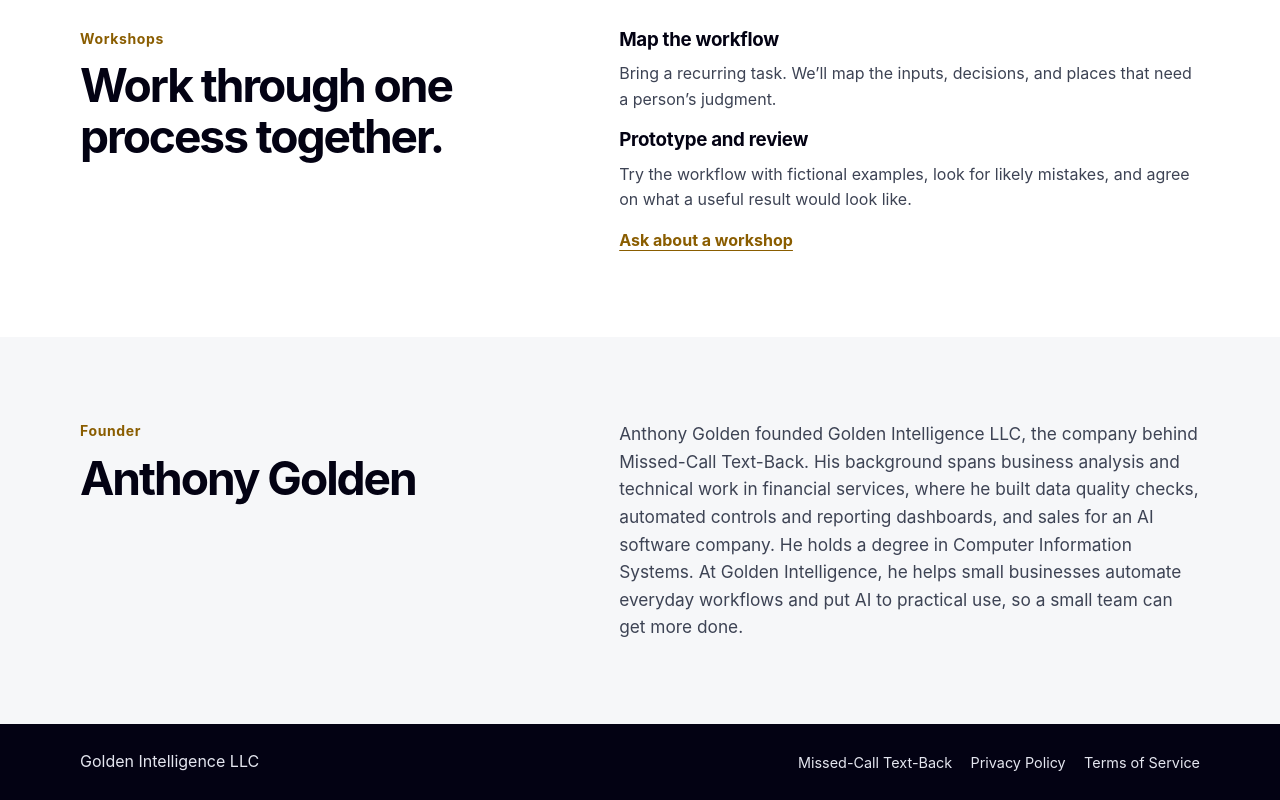
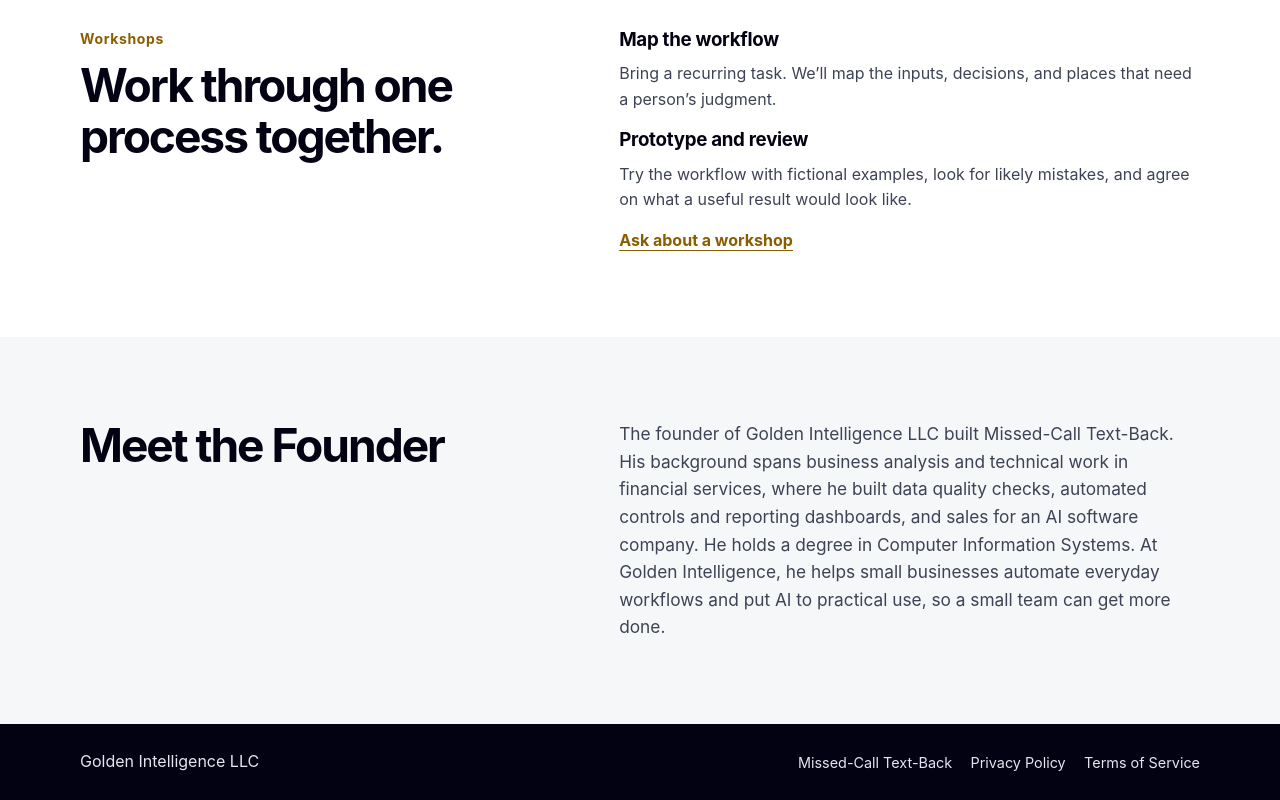
Before and after one commit to agolden5/GoldAction-Site, a plain HTML site: page consulting/index.html in a window 1280 px wide. Shown: the part 1912-2712 px from the top of the page. Drawn offline with Linux system fonts and the light colour scheme.

Commit message:
Connect the public playground and generalize the founder heading

```diff
--- a/consulting/index.html
+++ b/consulting/index.html
@@ -99,10 +99,9 @@
     <section class="band" id="founder" aria-labelledby="founder-title">
       <div class="shell section split">
         <div>
-          <p class="eyebrow">Founder</p>
-          <h2 id="founder-title">Anthony Golden</h2>
+          <h2 id="founder-title">Meet the Founder</h2>
         </div>
-        <p class="founder-copy">Anthony Golden founded Golden Intelligence LLC, the company behind Missed-Call Text-Back. His background spans business analysis and technical work in financial services, where he built data quality checks, automated controls and reporting dashboards, and sales for an AI software company. He holds a degree in Computer Information Systems. At Golden Intelligence, he helps small businesses automate everyday workflows and put AI to practical use, so a small team can get more done.</p>
+        <p class="founder-copy">The founder of Golden Intelligence LLC built Missed-Call Text-Back. His background spans business analysis and technical work in financial services, where he built data quality checks, automated controls and reporting dashboards, and sales for an AI software company. He holds a degree in Computer Information Systems. At Golden Intelligence, he helps small businesses automate everyday workflows and put AI to practical use, so a small team can get more done.</p>
       </div>
     </section>
   </main>
```
Also changed, not shown: playground/index.html (+1 -1 lines), 1 other file.
